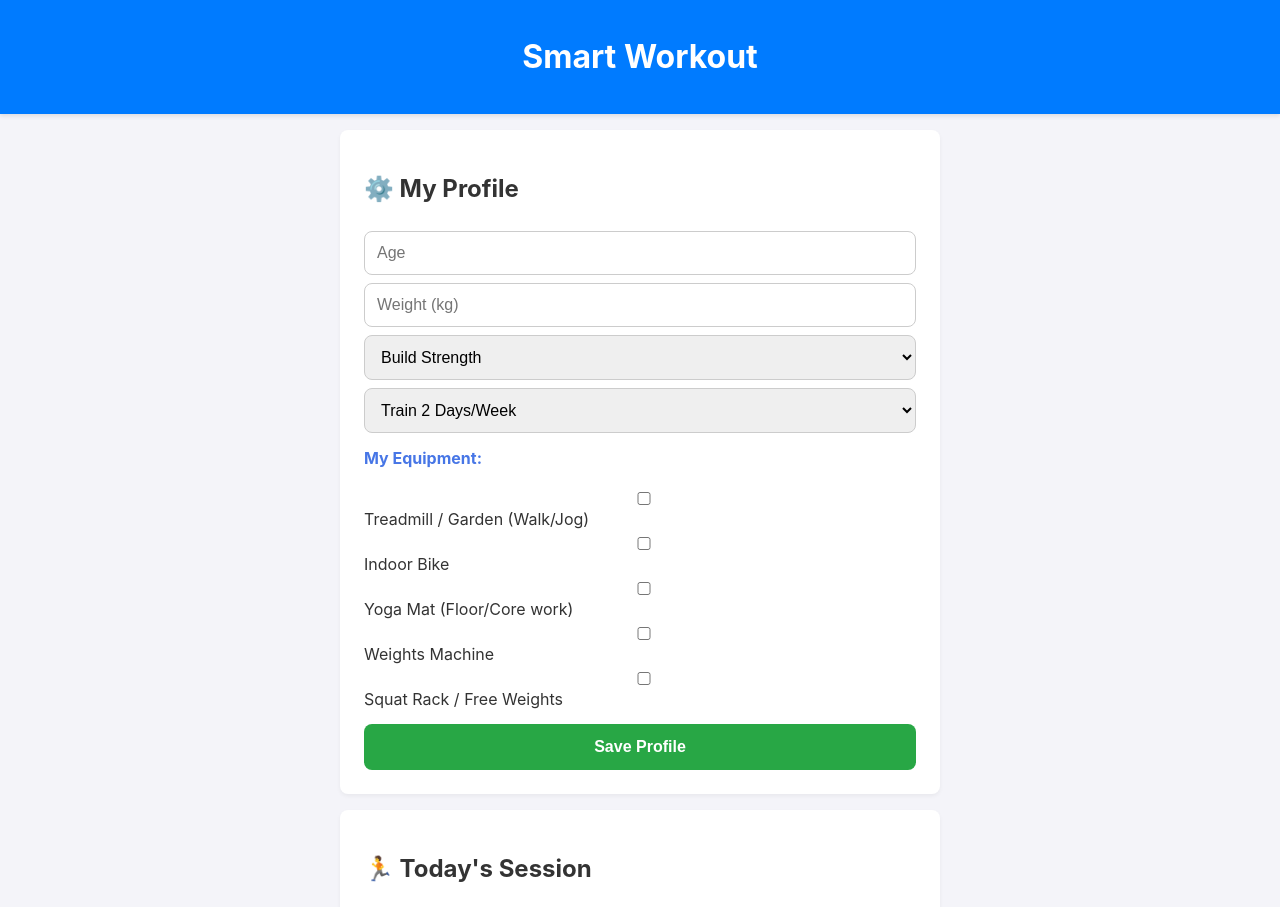
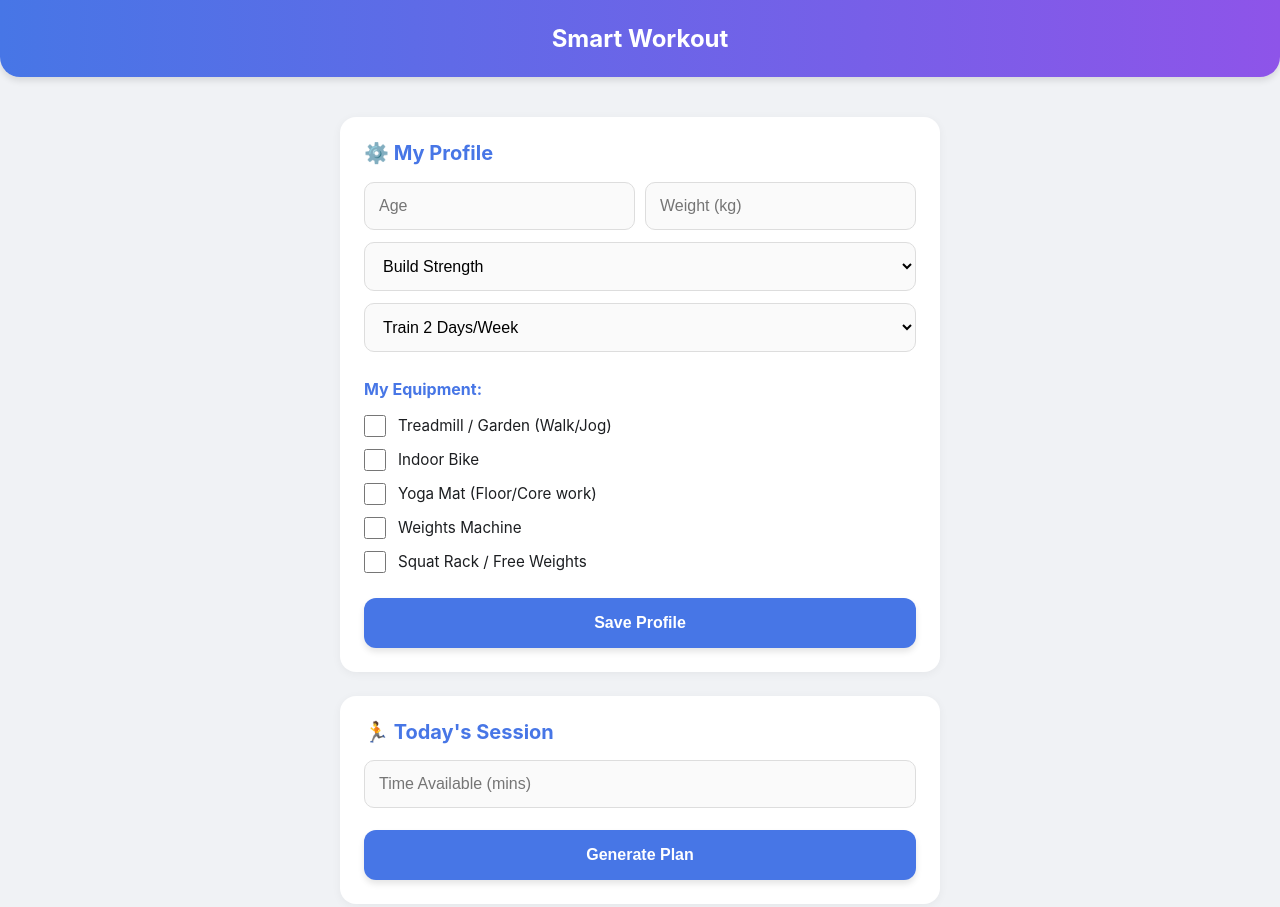
Before and after one commit to michael75howard/smart-workout, a plain HTML site: page index.html in a window 1280 px wide. Shown: the top 907 px of the page. Drawn offline with Linux system fonts and the light colour scheme.

Commit message:
Update style.css

```diff
--- a/style.css
+++ b/style.css
@@ -1,92 +1,138 @@
+:root {
+    --bg-color: #f0f2f5;
+    --card-bg: #ffffff;
+    --primary: #4776E6;
+    --secondary: #8E54E9;
+    --success: #28a745;
+    --text-main: #1c1e21;
+    --text-muted: #606770;
+}
+
 body {
     font-family: -apple-system, BlinkMacSystemFont, "Segoe UI", Roboto, Helvetica, Arial, sans-serif;
-    background-color: #f4f4f9;
+    background-color: var(--bg-color);
     margin: 0;
     padding: 0;
-    color: #333;
+    color: var(--text-main);
 }
 
 header {
-    background-color: #007bff;
+    background: linear-gradient(to right, var(--primary), var(--secondary));
     color: white;
     text-align: center;
-    padding: 1rem 0;
-    box-shadow: 0 2px 4px rgba(0,0,0,0.1);
+    padding: 1.5rem 0;
+    box-shadow: 0 4px 6px rgba(0,0,0,0.1);
+    border-bottom-left-radius: 20px;
+    border-bottom-right-radius: 20px;
+}
+
+header h1 {
+    margin: 0;
+    font-size: 1.5rem;
+    font-weight: 700;
 }
 
 main {
     padding: 1rem;
     max-width: 600px;
     margin: 0 auto;
+    padding-bottom: 2rem;
 }
 
-section {
-    background: white;
+.card {
+    background: var(--card-bg);
     padding: 1.5rem;
-    border-radius: 8px;
-    margin-bottom: 1rem;
-    box-shadow: 0 2px 4px rgba(0,0,0,0.05);
+    border-radius: 16px;
+    margin-top: 1.5rem;
+    box-shadow: 0 2px 10px rgba(0,0,0,0.05);
+}
+
+.card h2 {
+    margin-top: 0;
+    font-size: 1.25rem;
+    color: var(--primary);
+}
+
+.input-group {
+    display: flex;
+    gap: 10px;
 }
 
 input, select {
     width: 100%;
-    padding: 12px;
-    margin-top: 8px;
-    border: 1px solid #ccc;
-    border-radius: 8px;
+    padding: 14px;
+    margin-bottom: 12px;
+    border: 1px solid #ddd;
+    border-radius: 10px;
     box-sizing: border-box;
-    font-size: 16px; /* Prevents iPhones from zooming in automatically */
+    font-size: 16px;
+    background-color: #fafafa;
 }
 
 button {
     width: 100%;
-    padding: 14px;
-    background-color: #28a745;
-    color: white;
+    padding: 16px;
     border: none;
-    border-radius: 8px;
-    margin-top: 15px;
+    border-radius: 12px;
     font-size: 16px;
     font-weight: bold;
     cursor: pointer;
+    color: white;
+    margin-top: 10px;
+    box-shadow: 0 4px 6px rgba(0,0,0,0.1);
 }
 
-button#dictate-btn {
-    background-color: #17a2b8;
-}
+.primary-btn { background: var(--primary); }
+.success-btn { background: var(--success); }
+.voice-btn { background: #ff4757; }
+
+.hidden { display: none; }
 
 hr {
     border: 0;
     height: 1px;
-    background: #ddd;
+    background: #eee;
     margin: 20px 0;
 }
-<section id="setup-section" class="card">
-            <h2>⚙️ My Profile</h2>
-            <div class="input-group">
-                <input type="number" id="age" placeholder="Age">
-                <input type="number" id="weight" placeholder="Weight (kg)">
-            </div>
-            <select id="goal">
-                <option value="strength">Build Strength</option>
-                <option value="cardio">Improve Cardio</option>
-                <option value="weight_loss">Weight Loss</option>
-            </select>
-            <select id="frequency">
-                <option value="2">Train 2 Days/Week</option>
-                <option value="4">Train 4 Days/Week</option>
-                <option value="6">Train 6 Days/Week</option>
-            </select>
 
-            <!-- NEW EQUIPMENT SECTION -->
-            <h3 style="margin-top: 15px; font-size: 1rem; color: #4776E6;">My Equipment:</h3>
-            <div class="checkbox-group">
-                <label><input type="checkbox" id="eq-treadmill"> Treadmill / Garden (Walk/Jog)</label>
-                <label><input type="checkbox" id="eq-bike"> Indoor Bike</label>
-                <label><input type="checkbox" id="eq-mat"> Yoga Mat (Floor/Core work)</label>
-                <label><input type="checkbox" id="eq-machine"> Weights Machine</label>
-                <label><input type="checkbox" id="eq-squat"> Squat Rack / Free Weights</label>
-            </div>
+.history-item {
+    background: #f8f9fa;
+    border-left: 4px solid var(--secondary);
+    padding: 10px 15px;
+    margin-bottom: 10px;
+    border-radius: 8px;
+    font-size: 0.9rem;
+}
 
-            <button id="save-profile" class="primary-btn">Save Profile</button>
-        </section>
+.health-stat {
+    color: var(--success);
+    font-weight: bold;
+    margin-top: 5px;
+    font-size: 0.85rem;
+}
+
+/* Equipment Checkboxes */
+.checkbox-group {
+    display: flex;
+    flex-direction: column;
+    gap: 12px;
+    margin-bottom: 15px;
+}
+
+.checkbox-group label {
+    display: flex;
+    align-items: center;
+    font-size: 0.95rem;
+    color: var(--text-main);
+    cursor: pointer;
+}
+
+.checkbox-group input[type="checkbox"] {
+    width: 22px;
+    height: 22px;
+    margin: 0;
+    margin-right: 12px;
+    padding: 0;
+    accent-color: var(--primary);
+    cursor: pointer;
+}
```
